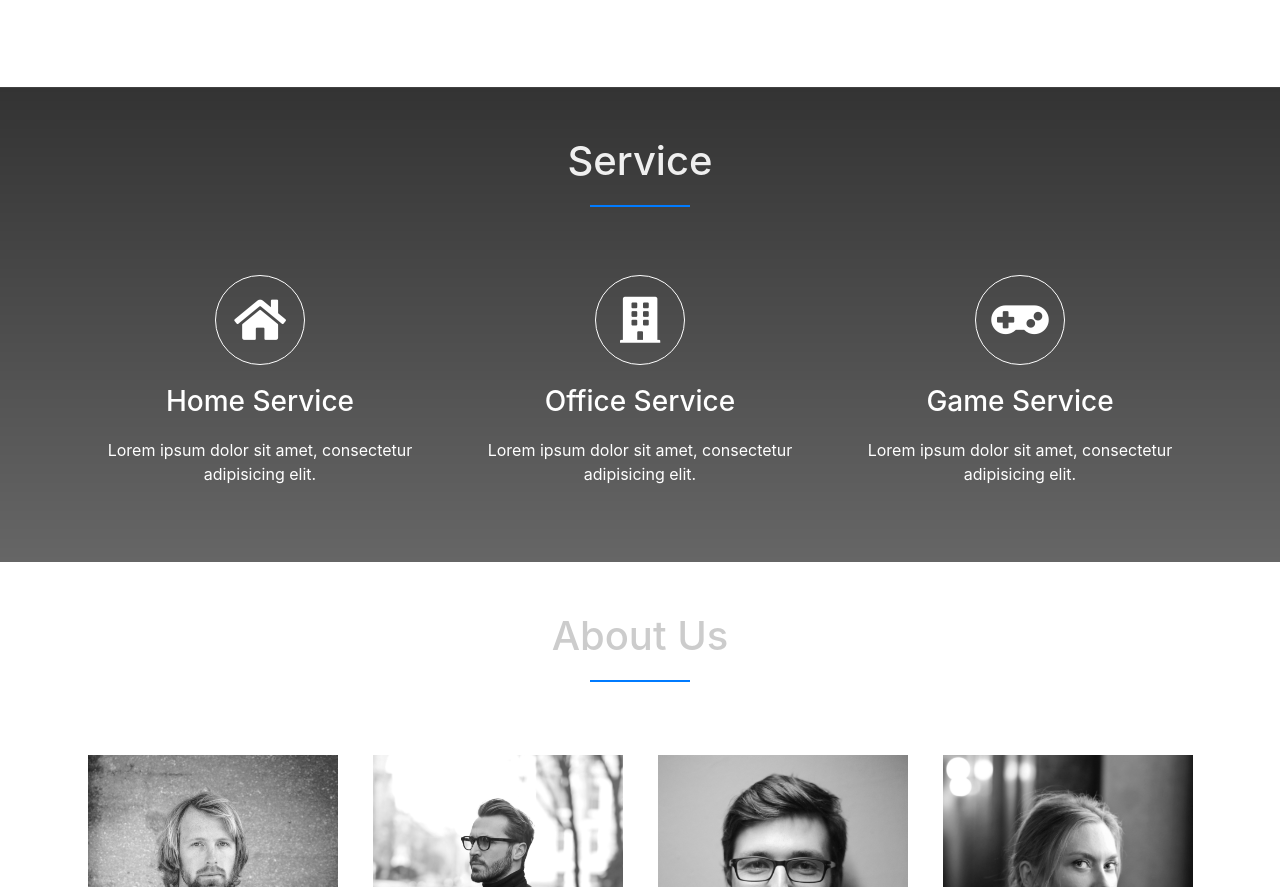
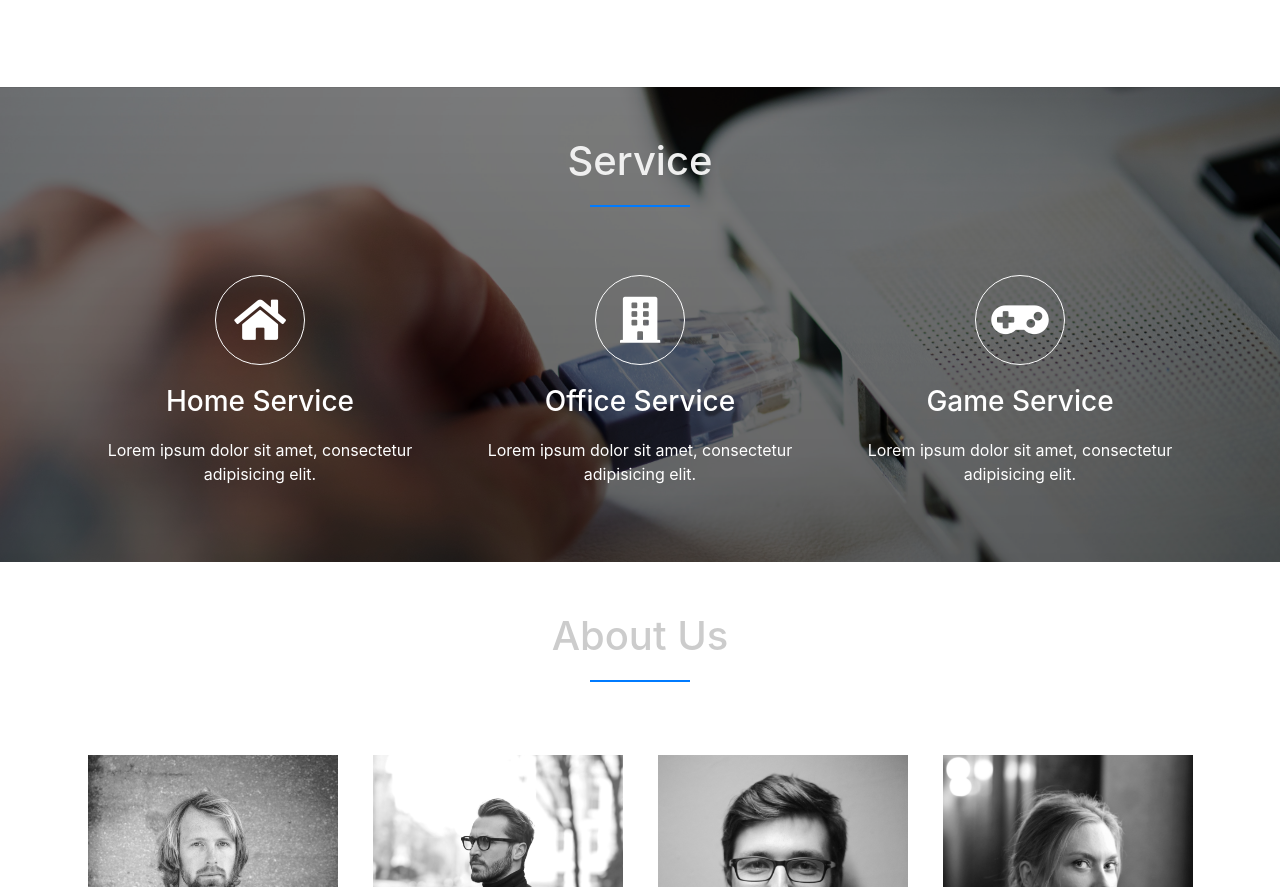
Before and after one commit to dreamlessss/isp-design, a plain HTML site: page index.html in a window 1280 px wide. Shown: the part 1249-2136 px from the top of the page. Drawn offline with Linux system fonts and the light colour scheme.

Commit message:
modification

```diff
--- a/asset/main.css
+++ b/asset/main.css
@@ -253,9 +253,9 @@ h1::after
 
 #service
 {
-    background-image: linear-gradient(rgba(0,0,0,0.8),
+    background-image: linear-gradient(rgba(0,0,0,0.5),
         rgba(0,0,0,0.6)),
-        url(img/blur-computer-connection-442150.jpg);
+        url(img/adult-blur-cable.jpg);
     background-size: cover;
     background-position: center center;
     color: #fff;
--- a/index.html
+++ b/index.html
@@ -268,7 +268,7 @@
 
                        </div>
                        <div class="text">
-                           <h2>Mini</h2>
+                           <h2>Khokon</h2>
                            <h3>Business Head</h3>
                        </div>
                    </div>
@@ -279,7 +279,7 @@
 
                        </div>
                        <div class="text">
-                           <h2>Khokon</h2>
+                           <h2>Mini</h2>
                            <h3>Network Engineer</h3>
                        </div>
                    </div>
```
Also changed, not shown: asset/img/adult-blur-cable.jpg (added).
